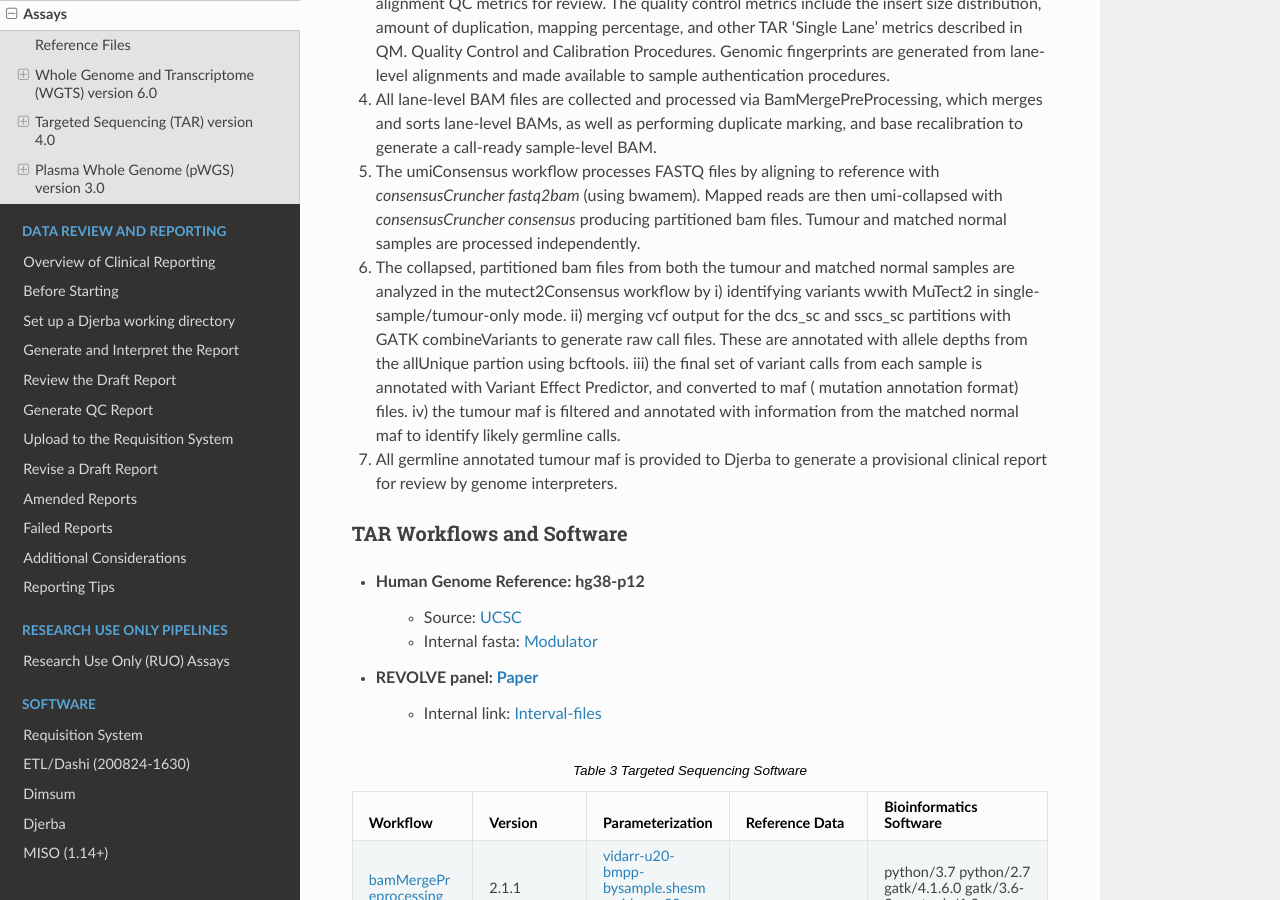
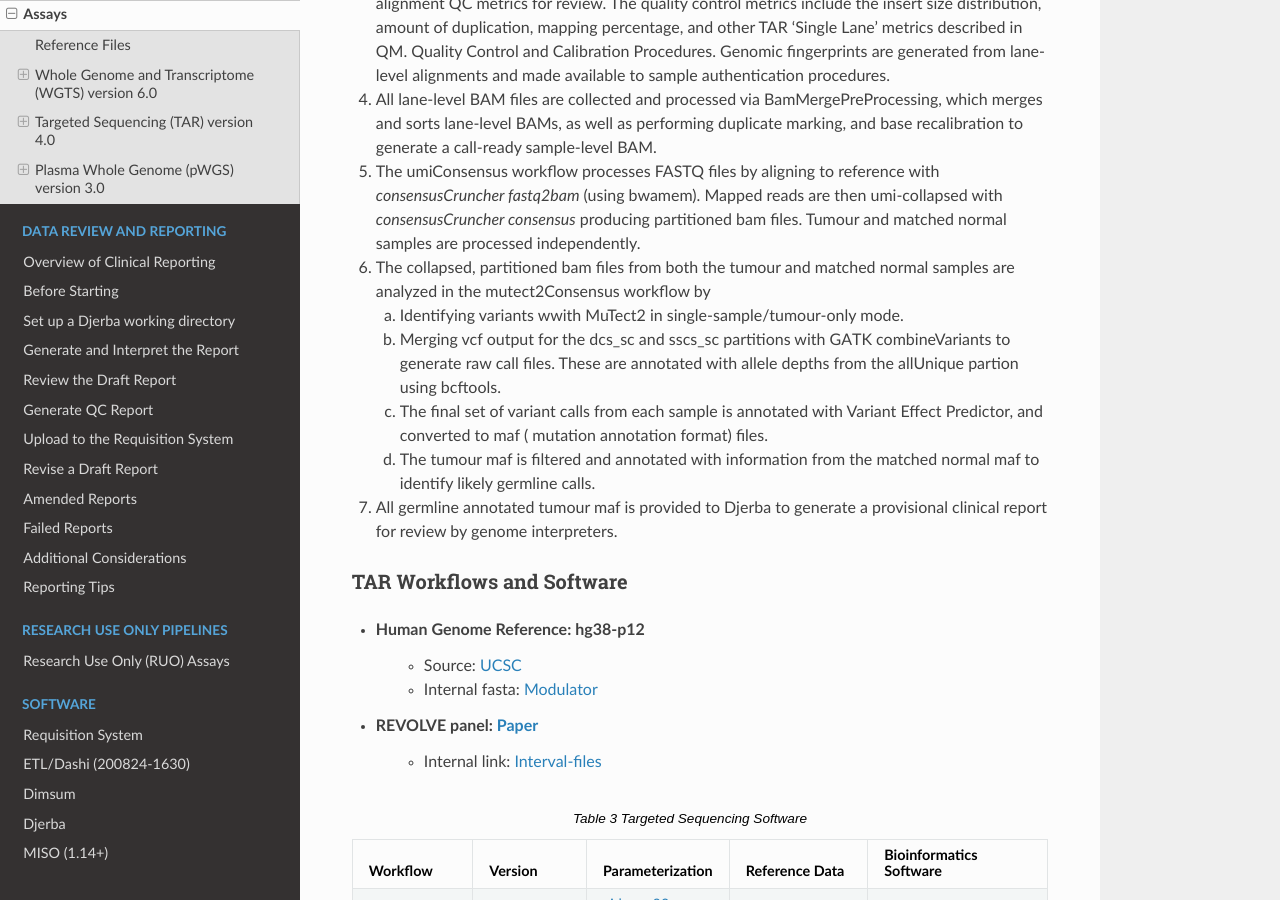
Before and after one commit to oicr-gsi/oicr-gsi, a Sphinx documentation site: the page built from source/informatics-pipelines/assays.rst, in a window 1280 px wide and 900 px high, scrolled down 7649 px. Built offline with Sphinx 7.4.7 and the Read the Docs theme 3.1.0, drawn with Linux system fonts in a browser that asks for light colours.

Commit message:
fixed formatting

```diff
--- a/source/informatics-pipelines/assays.rst
+++ b/source/informatics-pipelines/assays.rst
@@ -127,10 +127,12 @@ Targeted Sequencing (TAR) version |tar-version|
 4.	All lane-level BAM files are collected and processed via BamMergePreProcessing, which merges and sorts lane-level BAMs, as well as performing  duplicate marking, and base recalibration to generate a call-ready sample-level BAM.
 5.	The umiConsensus workflow processes FASTQ files by aligning to reference with *consensusCruncher fastq2bam* (using bwamem). Mapped reads are then umi-collapsed with *consensusCruncher consensus* producing partitioned bam files.  Tumour and matched normal samples are processed independently.
 6.	The collapsed, partitioned bam files from both the tumour and matched normal samples are analyzed in the mutect2Consensus workflow by
-	i)	identifying variants wwith MuTect2 in single-sample/tumour-only mode.
-	ii)	merging vcf output for the dcs_sc and sscs_sc partitions with GATK combineVariants to generate raw call files. These are annotated with allele depths from the allUnique partion using bcftools.
-	iii)	the final set of variant calls from each sample is annotated with Variant Effect Predictor, and converted to maf ( mutation annotation format) files.
-	iv)	the tumour maf is filtered and annotated with information from the matched normal maf to identify likely germline calls.
+
+	a.	Identifying variants wwith MuTect2 in single-sample/tumour-only mode.
+	b.	Merging vcf output for the dcs_sc and sscs_sc partitions with GATK combineVariants to generate raw call files. These are annotated with allele depths from the allUnique partion using bcftools.
+	c.	The final set of variant calls from each sample is annotated with Variant Effect Predictor, and converted to maf ( mutation annotation format) files.
+	d.	The tumour maf is filtered and annotated with information from the matched normal maf to identify likely germline calls.
+
 7.	All germline annotated tumour maf is provided to Djerba to generate a provisional clinical report for review by genome interpreters.
 
 
```
